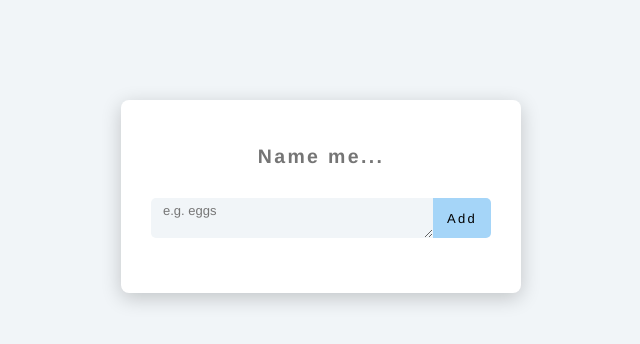
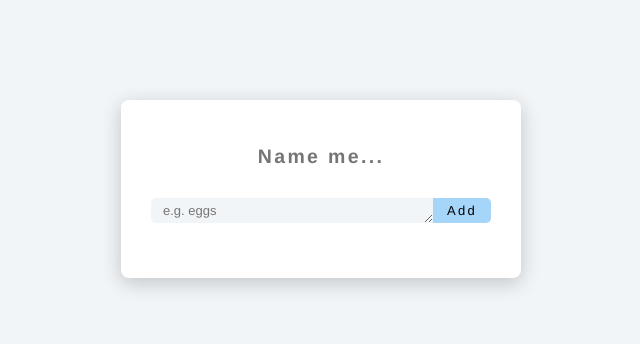
Before and after one commit to ArturRubets/foxminded-js, a plain HTML site: page Task-2.6/index.html in a window 1280 px wide. Shown: the whole page, without its empty margins (319-959 px from the left). Drawn offline with Linux system fonts and the light colour scheme.

Commit message:
Corrections

```diff
--- a/Task-2.6/main.css
+++ b/Task-2.6/main.css
@@ -47,7 +47,7 @@ textarea {
 
 textarea {
   max-height: 100px;
-  min-height: 40px;
+  min-height: 25px;
   resize: vertical;
 }
 
```
